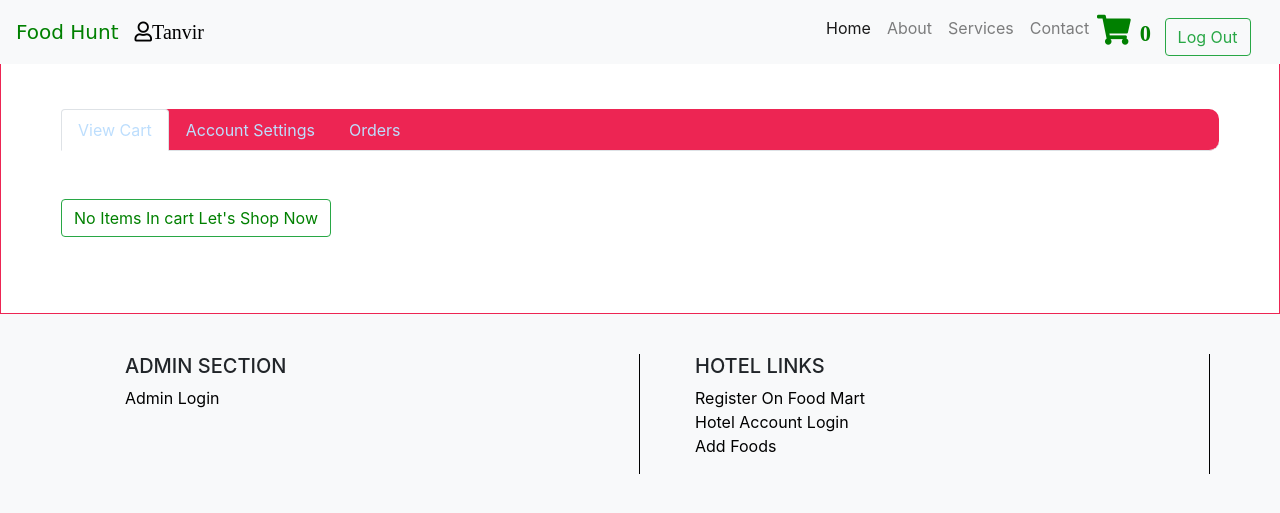
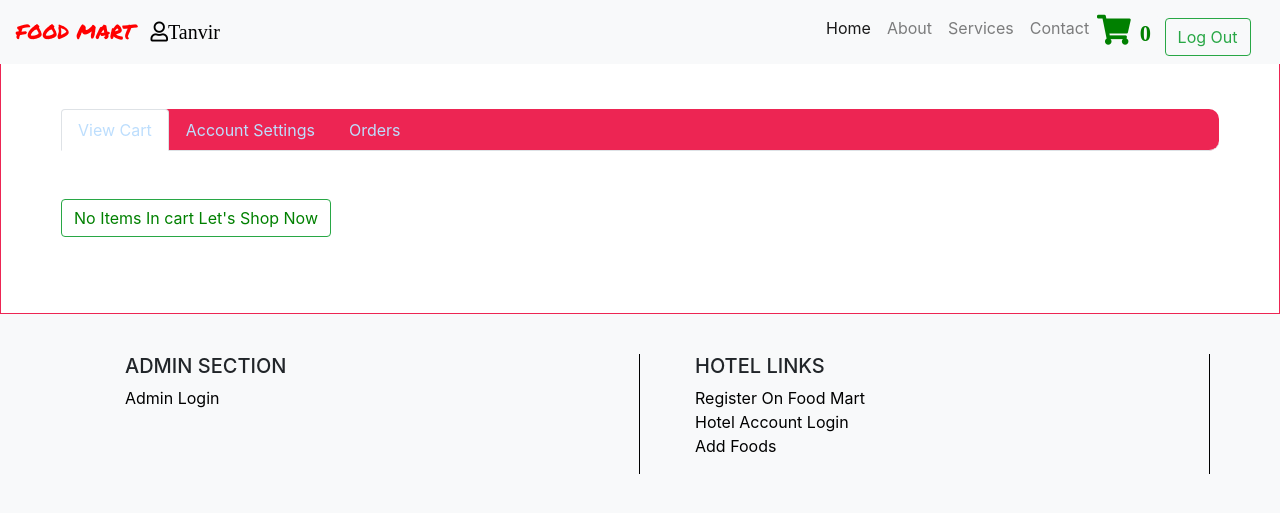
Before and after one commit to Saikat141/Food-Mart, a PHP site: page /form/cart.php in a window 1280 px wide. Shown: the top 513 px of the page. Run offline with PHP 8.4, Linux system fonts and the light colour scheme; a user stored in the database is signed in; data comes from the database, SQL or seed files in the repository; data that the repository does not hold is empty; some libraries are stand-ins or nearby versions.

Commit message:
Customer dashboard upd

```diff
--- a/form/cart.php
+++ b/form/cart.php
@@ -94,7 +94,8 @@ if(isset($del))
   <script src="https://cdnjs.cloudflare.com/ajax/libs/popper.js/1.14.7/umd/popper.min.js"></script>
   <script src="https://maxcdn.bootstrapcdn.com/bootstrap/4.3.1/js/bootstrap.min.js"></script>
   <script src="https://stackpath.bootstrapcdn.com/bootstrap/4.3.1/js/bootstrap.min.js" integrity="sha384-JjSmVgyd0p3pXB1rRibZUAYoIIy6OrQ6VrjIEaFf/nJGzIxFDsf4x0xIM+B07jRM" crossorigin="anonymous"></script>
-      <link href="https://fonts.googleapis.com/css?family=Lobster" rel="stylesheet">
+  <link href="https://fonts.googleapis.com/css?family=Great+Vibes|Permanent+Marker" rel="stylesheet">
+  <link href="https://fonts.googleapis.com/css?family=Lobster" rel="stylesheet">
 
 	 <link rel="stylesheet" href="https://use.fontawesome.com/releases/v5.8.1/css/all.css" integrity="sha384-50oBUHEmvpQ+1lW4y57PTFmhCaXp0ML5d60M1M7uH2+nqUivzIebhndOJK28anvf" crossorigin="anonymous">
      <script src="https://ajax.googleapis.com/ajax/libs/jquery/2.1.3/jquery.min.js"></script>
@@ -120,7 +121,7 @@ if(isset($del))
 
 <nav class="navbar navbar-expand-lg navbar-light bg-light fixed-top">
 
-    <a class="navbar-brand" href="../index.php"><span style="color:green;font-family: 'Permanent Marker', cursive;">Food Hunt</span></a>
+    <a class="navbar-brand" href="../index.php"><span style="color:red;font-family: 'Permanent Marker', cursive;">FOOD MART</span></a>
     <?php
 	if(!empty($cust_id))
 	{
```
